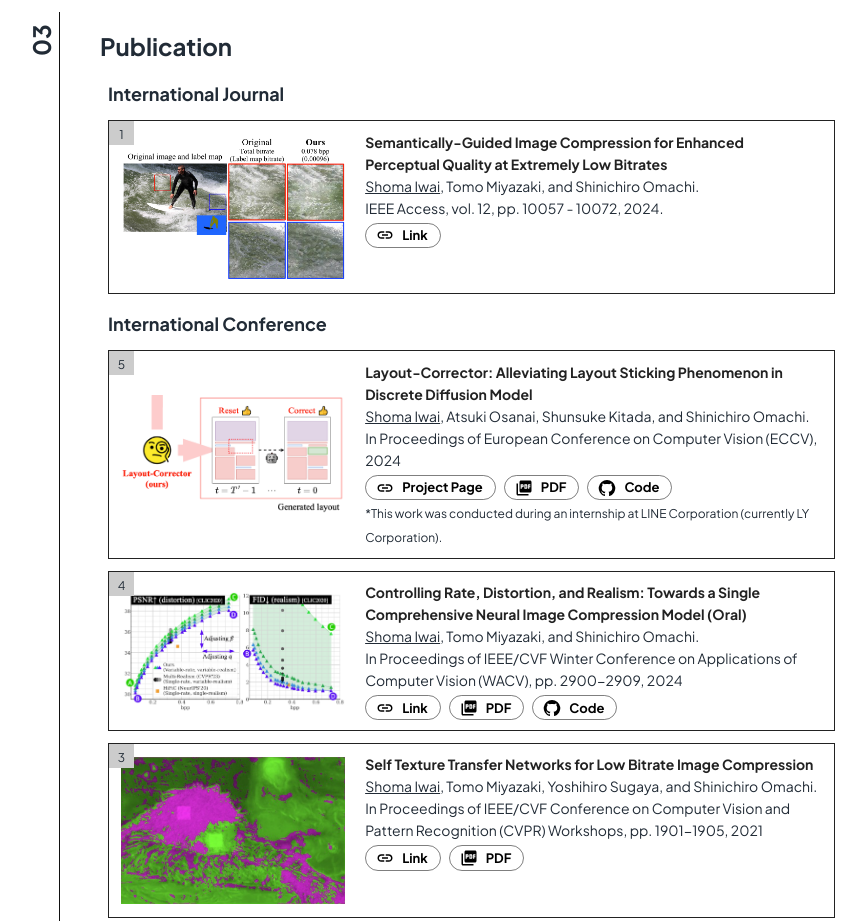
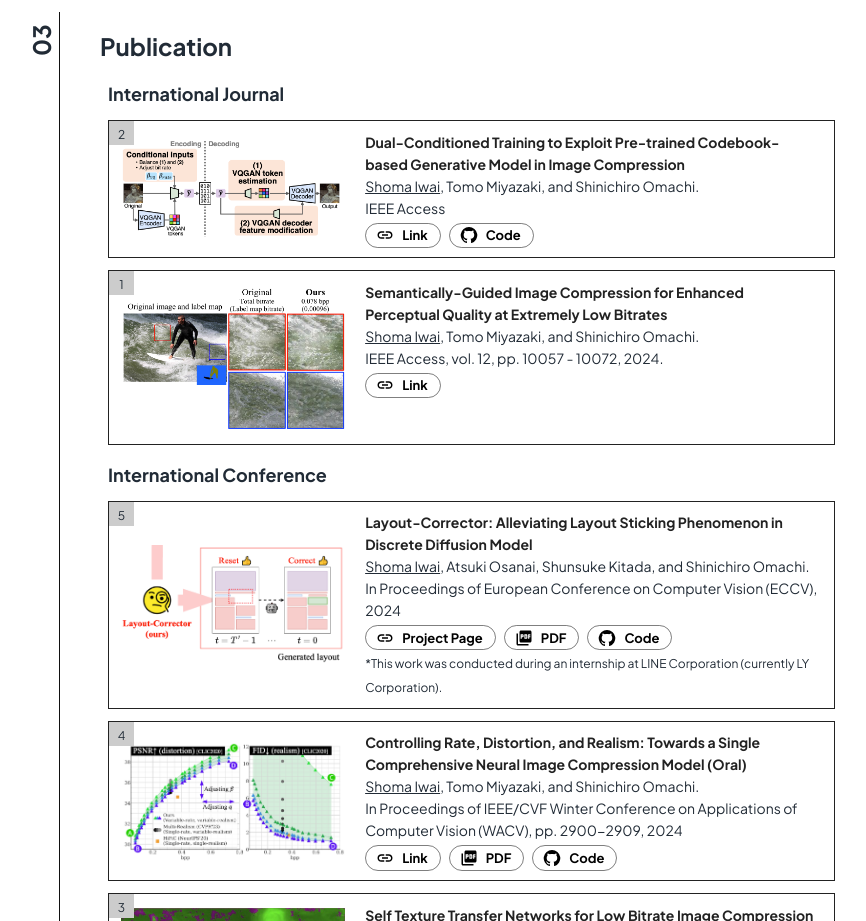
Before and after one commit to iwa-shi/iwa-shi.github.io, a React (Create React App) app: page / in a window 1280 px wide. Shown: the part 880-1801 px from the top of the page, without its empty margins (183-1049 px from the left). Built offline with nearby package versions, Linux system fonts and the light colour scheme.

Commit message:
add IEEE Access DC-VIC

```diff
--- a/src/components/publication.js
+++ b/src/components/publication.js
@@ -150,6 +150,15 @@ const PublicationArea = (props) => {
                 <Box sx={{ my: 2 }}>
                     <Typography variant='h6'>International Journal</Typography>
                     <PaperBox
+                        paperTitle="Dual-Conditioned Training to Exploit Pre-trained Codebook-based Generative Model in Image Compression"
+                        authors="<u>Shoma Iwai</u>, Tomo Miyazaki, and Shinichiro Omachi."
+                        others="IEEE Access"
+                        link='https://ieeexplore.ieee.org/document/10815956'
+                        codeLink='https://github.com/iwa-shi/DC_VIC'
+                        number='2'
+                        thumbnail='/thumbnail/access2024_dcvic.png'
+                    />
+                    <PaperBox
                         paperTitle="Semantically-Guided Image Compression for Enhanced Perceptual Quality at Extremely Low Bitrates"
                         authors="<u>Shoma Iwai</u>, Tomo Miyazaki, and Shinichiro Omachi."
                         others="IEEE Access, vol. 12, pp. 10057 - 10072, 2024."
```
Also changed, not shown: public/thumbnail/access2024_dcvic.png (added).
